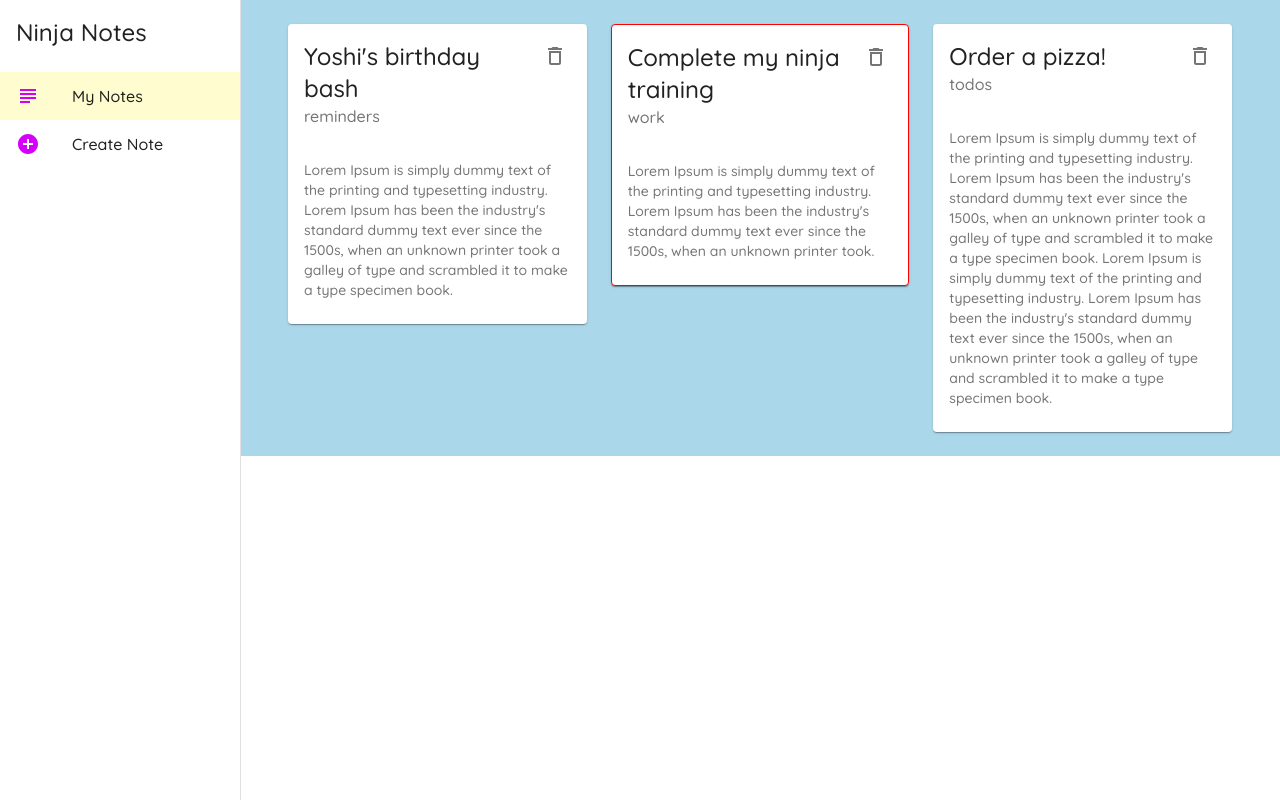
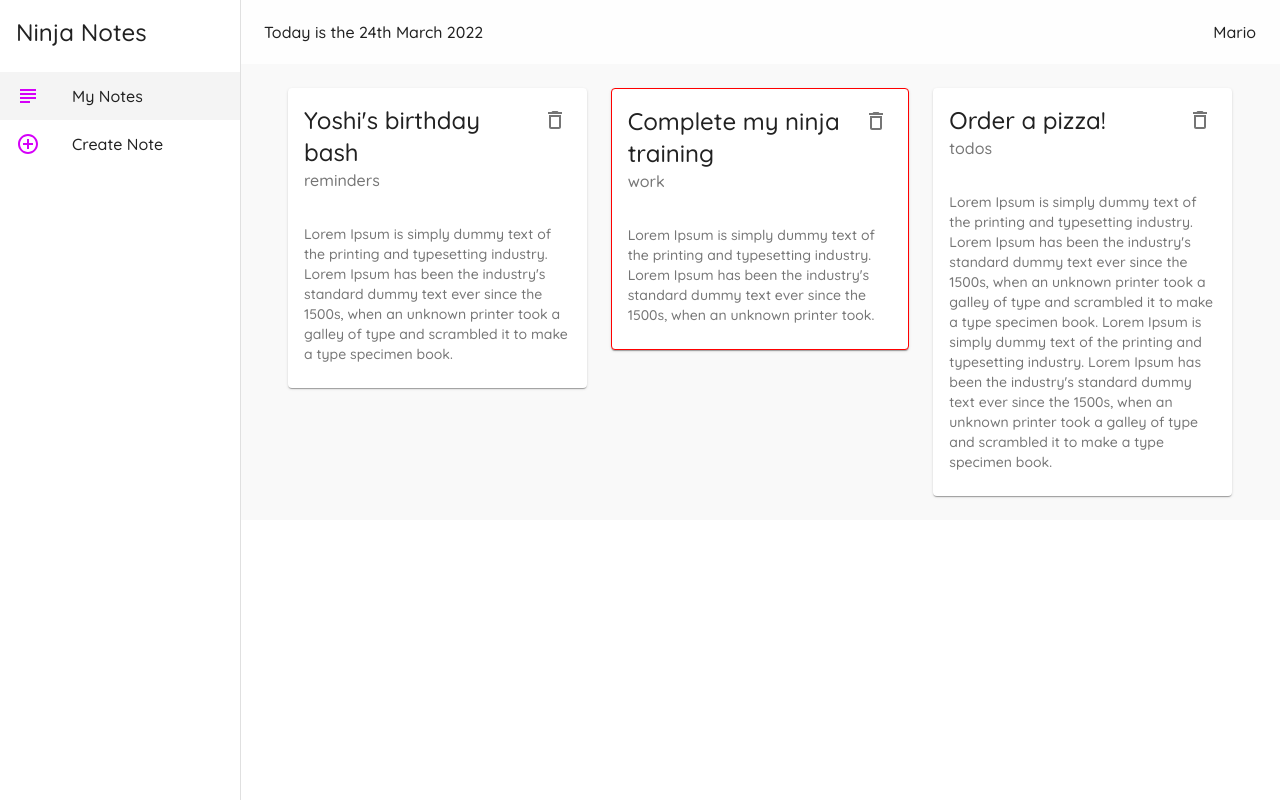
Before and after one commit to lollylegs/material--ui, a React (Create React App) app: page / in a window 1280 px wide. Built offline with nearby package versions, Linux system fonts and the light colour scheme; data requests are answered from the project's data file.

Commit message:
finish #16 App Bars

```diff
--- a/package.json
+++ b/package.json
@@ -8,6 +8,7 @@
     "@testing-library/jest-dom": "^5.11.9",
     "@testing-library/react": "^11.2.5",
     "@testing-library/user-event": "^12.7.1",
+    "date-fns": "^2.28.0",
     "react": "^17.0.1",
     "react-dom": "^17.0.1",
     "react-router-dom": "^5.2.0",
--- a/src/components/Layout.js
+++ b/src/components/Layout.js
@@ -1,41 +1,50 @@
-import { makeStyles } from '@material-ui/core';
-import React from 'react';
-import Drawer from '@material-ui/core/Drawer';
-import Typography from '@material-ui/core/Typography';
-import List from '@material-ui/core/List';
-import ListItem from '@material-ui/core/ListItem';
-import ListItemIcon from '@material-ui/core/ListItemIcon';
-import ListItemText from '@material-ui/core/ListItemText';
-import { AddCircleOutlined, SubjectOutlined } from '@material-ui/icons';
-import { useHistory, useLocation } from 'react-router-dom';
-
+import React from 'react'
+import { makeStyles } from '@material-ui/core'
+import Drawer from '@material-ui/core/Drawer'
+import Typography from '@material-ui/core/Typography'
+import { useHistory, useLocation } from 'react-router-dom'
+import List from '@material-ui/core/List'
+import ListItem from '@material-ui/core/ListItem'
+import ListItemIcon from '@material-ui/core/ListItemIcon'
+import ListItemText from '@material-ui/core/ListItemText'
+import { AddCircleOutlineOutlined, SubjectOutlined } from '@material-ui/icons'
+import AppBar from '@material-ui/core/AppBar'
+import Toolbar from '@material-ui/core/Toolbar'
+import { format } from 'date-fns'
 
 const drawerWidth = 240
 
 const useStyles = makeStyles((theme) => {
   return {
     page: {
-         background: '#abd7eb',
+      background: '#f9f9f9',
       width: '100%',
-         padding: theme.spacing(3)
+      padding: theme.spacing(3),
+    },
+    root: {
+      display: 'flex',
+    },
+    drawer: {
+      width: drawerWidth,
     },
     drawerPaper: {
-         width: drawerWidth
-      },
-      drawer: {
-         width: drawerWidth
-      },
-      root: {
-         display: 'flex'
+      width: drawerWidth,
     },
     active: {
-         background: '#FFFDD0'
+      background: '#f4f4f4'
     },
     title: {
-         padding: theme.spacing(2)
+      padding: theme.spacing(2),
+    },
+    appBar: {
+      width: `calc(100% - ${drawerWidth}px)`,
+      marginLeft: drawerWidth,
+    },
+    date: {
+      flexGrow: 1
+    },
+    toolbar: theme.mixins.toolbar
   }
-   }
-
 })
 
 export default function Layout({ children }) {
@@ -51,21 +60,34 @@
     },
     {
       text: 'Create Note',
-         icon: <AddCircleOutlined color="secondary" />,
+      icon: <AddCircleOutlineOutlined color="secondary" />,
       path: '/create'
-      }
-   ]
+    },
+  ];
 
   return (
     <div className={classes.root}>
       {/* app bar */}
+      <AppBar
+        position="fixed"
+        className={classes.appBar}
+        elevation={0}
+        color="primary"
+      >
+        <Toolbar>
+          <Typography className={classes.date}>
+            Today is the {format(new Date(), 'do MMMM Y')}
+          </Typography>
+          <Typography>Mario</Typography>
+        </Toolbar>
+      </AppBar>
 
       {/* side drawer */}
       <Drawer
         className={classes.drawer}
         variant="permanent"
+        classes={{ paper: classes.drawerPaper }}
         anchor="left"
-            classes={{ paper: classes.drawerPaper }}
       >
         <div>
           <Typography variant="h5" className={classes.title}>
@@ -73,9 +95,9 @@
           </Typography>
         </div>
 
-         {/*list / links */}
+        {/* links/list section */}
         <List>
-            {menuItems.map(item =>(
+          {menuItems.map((item) => (
             <ListItem
               button
               key={item.text}
@@ -90,11 +112,11 @@
 
       </Drawer>
 
-
+      {/* main content */}
       <div className={classes.page}>
-            {children}
+        <div className={classes.toolbar}></div>
+        { children }
       </div>
-
     </div>
   )
 }
```
Also changed, not shown: 1 other file (tests, documents, lock files or other folders). Lines whose indentation alone changed are shown as unchanged.
